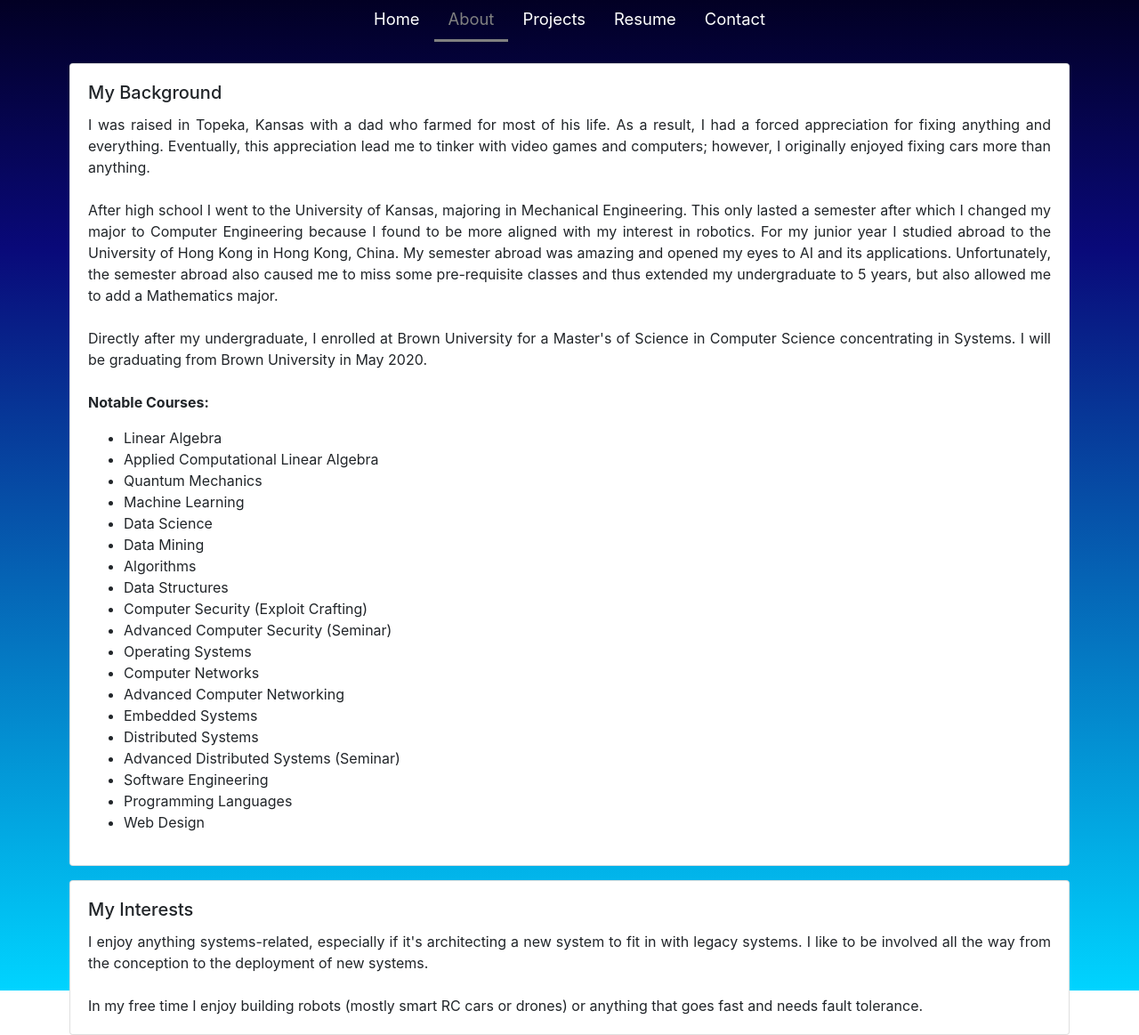
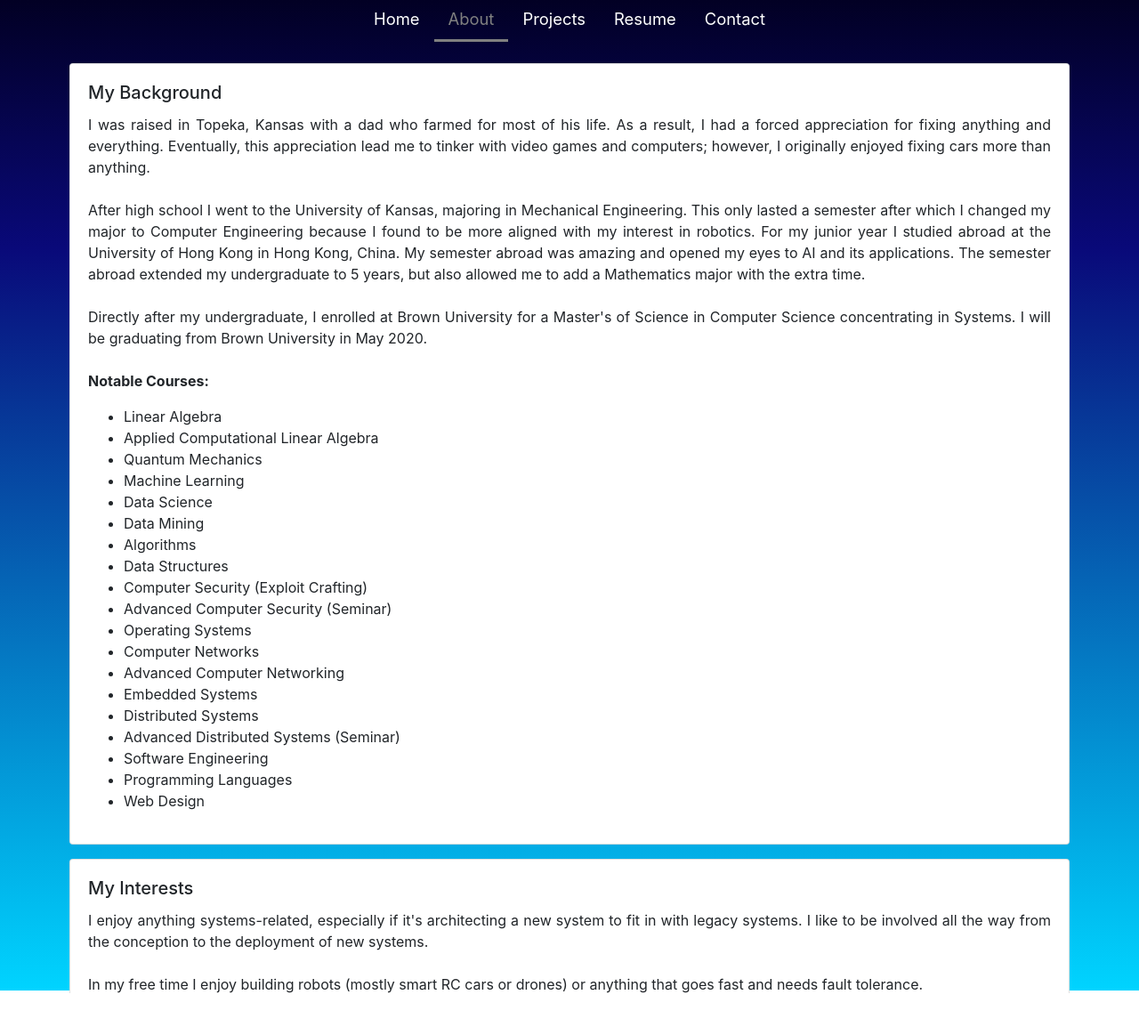
Before and after one commit to Jnrolfe/jnrolfe.github.io, a Jekyll site: the page built from about.html, in a window 1280 px wide. Shown: the whole page at 89% size. Built offline with Jekyll 4.4.1, drawn with Linux system fonts in a browser that asks for light colours.

Commit message:
fix for chrome

```diff
--- a/about.html
+++ b/about.html
@@ -2,20 +2,23 @@
 layout: default
 title: James Rolfe
 ---
-<div class="container flex-fill mb-4 mt-4 bg-transparent">
+<div class="container flex-fill mb-2 mt-4 bg-transparent h-95">
   <div class="row px-2 pb-2">
     <div class="card w-100">
       <div class="card-body">
         <h5 class="card-title">My Background</h5>
         <p class="card-text text-justify">I was raised in Topeka, Kansas with a dad who farmed for most
-        of his life. As a result, I had a forced appreciation for fixing anything and everything. Eventually, this appreciation lead me to tinker with video games and computers; however, I originally enjoyed fixing cars more than anything. <br><br>
+        of his life. As a result, I had a forced appreciation for fixing anything and everything. Eventually,
+        this appreciation lead me to tinker with video games and computers; however, I originally enjoyed
+        fixing cars more than anything.
+        <br><br>
 
          After high school I went to the University of Kansas, majoring in Mechanical Engineering. This only lasted a semester
          after which I changed my major to Computer Engineering because I found to be more aligned with my
-         interest in robotics. For my junior year I studied abroad to the University of Hong Kong in Hong Kong, China.
-         My semester abroad was amazing and opened my eyes to AI and its applications. Unfortunately, the
-         semester abroad also caused me to miss some pre-requisite classes and thus extended my undergraduate to 5 years, but also allowed me
-         to add a Mathematics major. <br><br>
+         interest in robotics. For my junior year I studied abroad at the University of Hong Kong in Hong Kong, China.
+         My semester abroad was amazing and opened my eyes to AI and its applications. The semester abroad extended my
+         undergraduate to 5 years, but also allowed me to add a Mathematics major with the extra time.
+         <br><br>
 
          Directly after my undergraduate, I enrolled at Brown University for a Master's of Science in
          Computer Science concentrating in Systems. I will be graduating from Brown University in May 2020.
--- a/css/main.css
+++ b/css/main.css
@@ -34,6 +34,10 @@
   font-weight: lighter;
 }
 
+.h-95 {
+  height: 95%;
+}
+
 .h-85 {
   height: 85%;
 }
@@ -56,8 +60,8 @@
 }
 
 .about-img {
-  width: 200px;
-  height: 200px;
+  width: 250px;
+  height: 250px;
 }
 
 .nav-a {
--- a/projects.html
+++ b/projects.html
@@ -2,7 +2,7 @@
 layout: default
 title: James Rolfe
 ---
-<div class="container flex-fill mb-4 mt-4">
+<div class="container flex-fill h-95 mb-4 mt-4">
   <div class="row pb-2 px-2">
     <div class="card">
       <div class="card-body">
@@ -50,7 +50,9 @@
       <div class="card-body">
         <h5 class="card-title">Brown Noser Website Re-build</h5>
         <h6 class="text-muted">May 11, 2019</h6>
-        <p class="card-text text-justify">As part of a Web Design class at Brown University. My team got assigned to re-build the Brown Noser satrical news website. We rebuilt the website and migrated the existing database to a custom ghost publishing platform hosted by Digital Ocean.</p>
+        <p class="card-text text-justify">As part of a Web Design class at Brown University. My team got assigned to
+        re-build the Brown Noser satrical news website. We rebuilt the website and migrated the existing database to
+        a custom ghost publishing platform hosted by Digital Ocean.</p>
         <a href="#" class="btn btn-success disabled">The Brown Noser</a>
         <a href="https://github.com/kimdahey/nosertheme" class="btn btn-success">Github Repo</a>
       </div>
```
